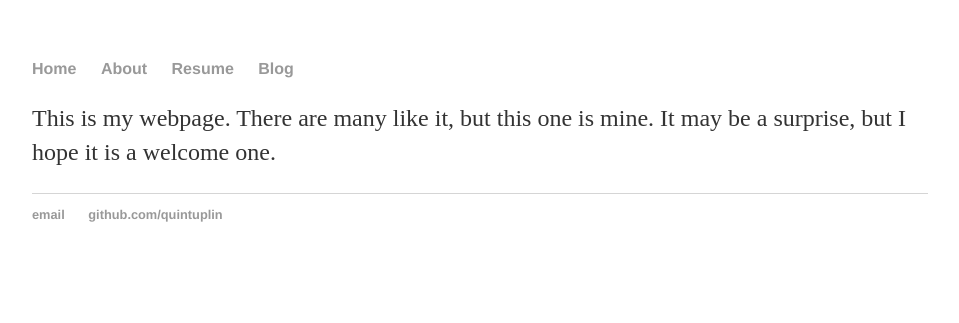
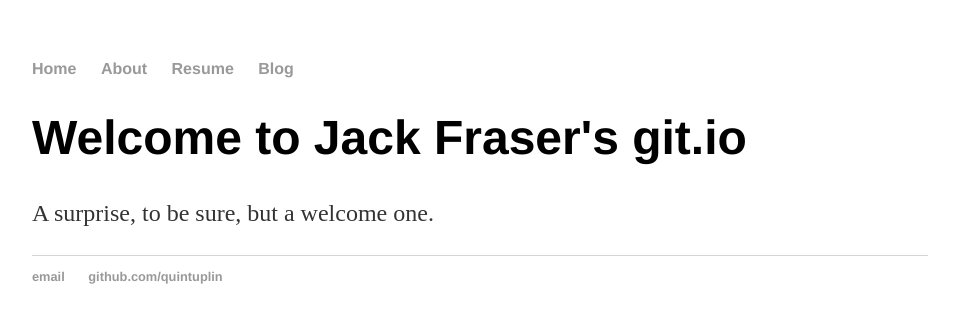
Before and after one commit to Quintuplin/quintuplin.github.io, a Jekyll site: the page built from index.html, in a window 1280 px wide. Shown: the top 323 px of the page, without its empty margins (160-1119 px from the left). Built offline with Jekyll 4.4.1, drawn with Linux system fonts in a browser that asks for light colours.

Commit message:
Update index.html

```diff
--- a/index.html
+++ b/index.html
@@ -3,6 +3,6 @@ layout: default
 title: Jack Fraser
 ---
 <div class="blurb">
-	<h1Welcome to Jack Fraser's git.io</h1>
-	<p>This is my webpage. There are many like it, but this one is mine. It may be a surprise, but I hope it is a welcome one.</a></p>
+	<h1>Welcome to Jack Fraser's git.io</h1>
+	<p>A surprise, to be sure, but a welcome one.</a></p>
 </div><!-- /.blurb -->
```
